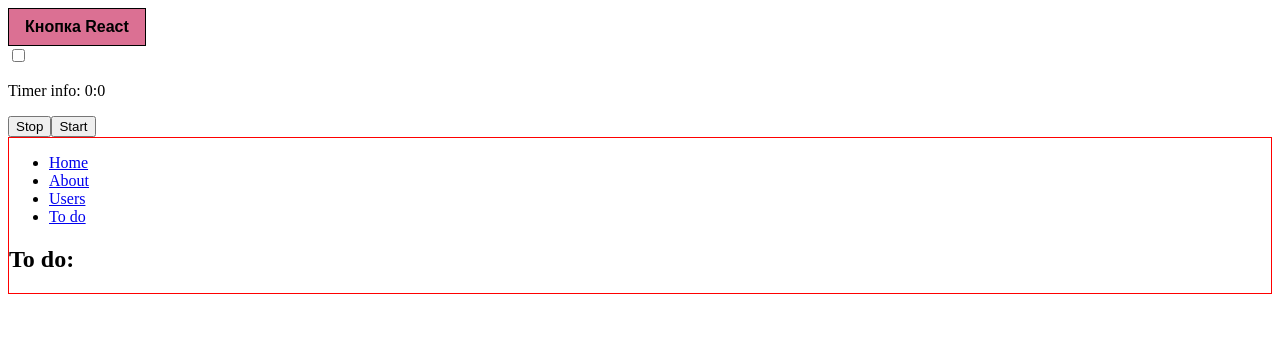
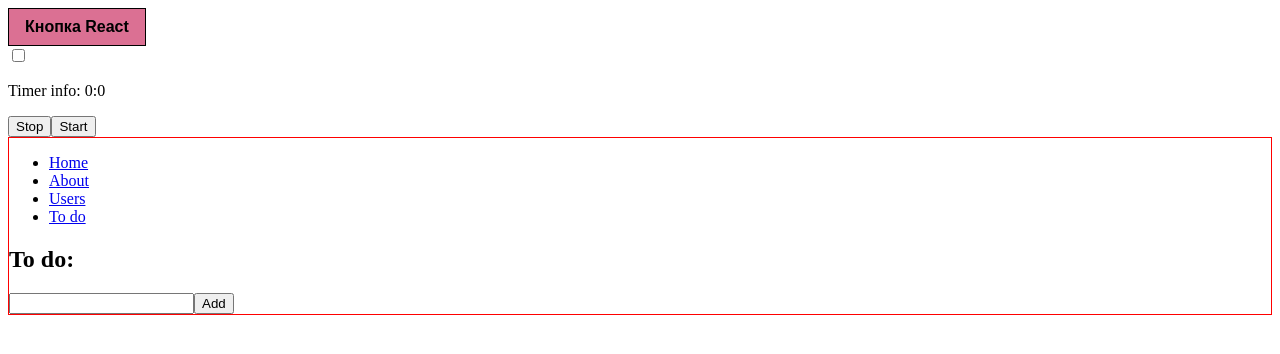
Before and after one commit to woachkatzl/Learning-React-and-Webpack, a React app: page /to-do in a window 1280 px wide. Shown: the top 354 px of the page. Built offline with nearby package versions, Linux system fonts and the light colour scheme.

Commit message:
simple React form - controlled component

```diff
--- a/src/presentation/components/ToDoItem.jsx
+++ b/src/presentation/components/ToDoItem.jsx
@@ -9,7 +9,7 @@ function ToDoItem(props) {
 
   return (
     <div {...props}>
-      <input type="checkbox" onChange={handleCheckedState} />
+      <input type="checkbox" checked={checked} onChange={handleCheckedState} />
       <label
         style={
           checked
--- a/src/presentation/pages/ToDos.jsx
+++ b/src/presentation/pages/ToDos.jsx
@@ -5,12 +5,16 @@ import { tasks } from "../../domain/info/tasksInfo";
 
 //components
 import { ToDoItem } from "../components/ToDoItem";
+import { FormButton } from "../ui-kit/FormButton";
 
 //hooks
 import { useLocalStorage } from "../../hooks/useLocalStorage";
 
 function ToDos() {
+  //states
   const [items, setItems] = useLocalStorage("toDoList", []);
+
+  const [newItem, setNewItem] = useState(""); //state for the form button (adding items), pass to a child
 
   // useEffect(() => {
   //   setItems(tasks);
@@ -32,6 +36,16 @@ function ToDos() {
     //localStorage.setItem("toDoList", JSON.stringify(updatedTasks));
   };
 
+  const addItem = (e) => {
+    e.preventDefault();
+
+    const id = items.length ? parseInt(items[items.length - 1].id) + 1 : 1; //making a new id by incrementing id of the las item in the list
+    const itemToAdd = { id, checked: false, name: newItem }; //creating an object with info to add to the list
+    const updatedItems = [...items, itemToAdd]; //adding it to the list
+    setItems(updatedItems); //setting the update list to display and save into storage
+    setNewItem(""); //clearing the input field
+  };
+
   return (
     <main>
       <h2>To do:</h2>
@@ -48,6 +62,11 @@ function ToDos() {
           </li>
         ))}
       </ul>
+      <FormButton
+        newItem={newItem}
+        setNewItem={setNewItem}
+        handleClick={addItem}
+      />
     </main>
   );
 }
--- /dev/null
+++ b/src/presentation/ui-kit/FormButton/index.jsx
@@ -0,0 +1,21 @@
+import React from "react";
+
+function FormButton(props) {
+  const { newItem, setNewItem, handleClick } = props;
+
+  return (
+    <form>
+      <input
+        type="text"
+        required
+        value={newItem}
+        onChange={(e) => setNewItem(e.target.value)}
+      />
+      <button type="submit" onClick={handleClick}>
+        Add
+      </button>
+    </form>
+  );
+}
+
+export { FormButton };
```
